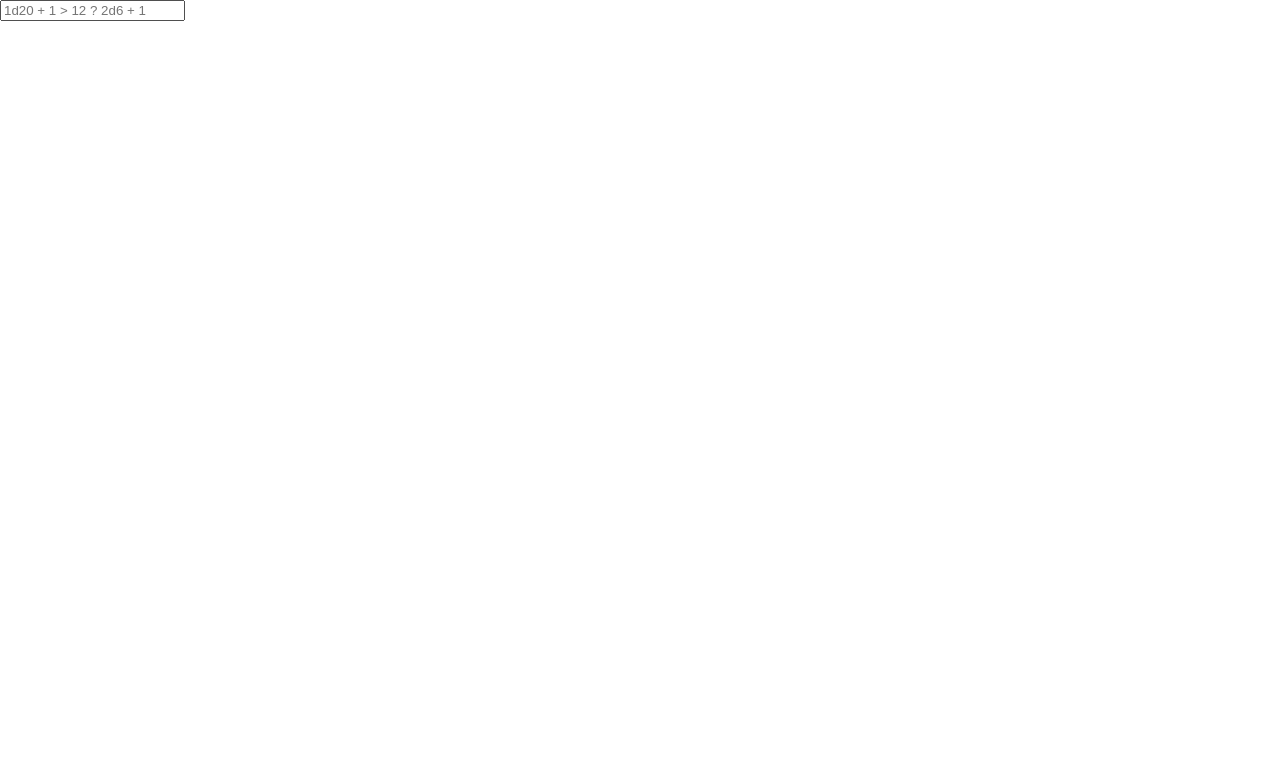
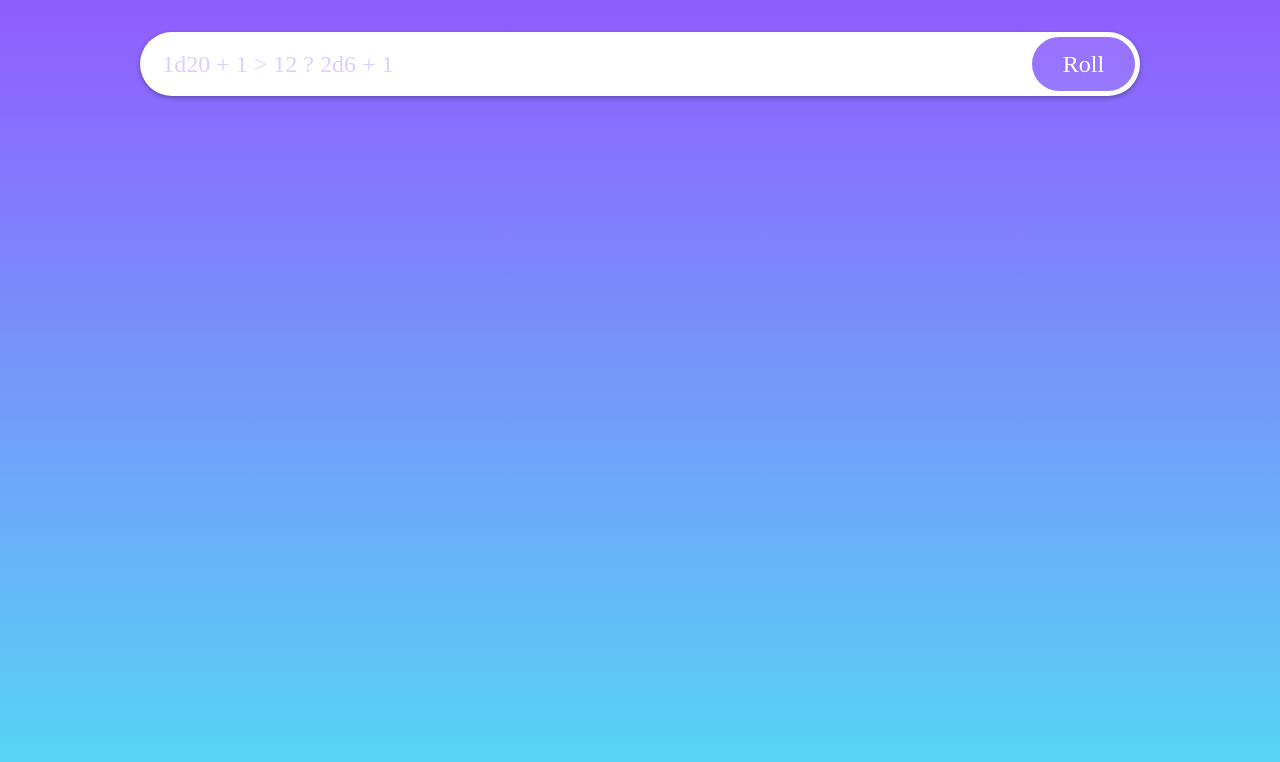
Before and after one commit to QuentinRoy/dnd-roll, a Next.js app: page / in a window 1280 px wide. Shown: the top 762 px of the page. Built offline with nearby package versions, Linux system fonts and the light colour scheme.

Commit message:
input component

```diff
--- /dev/null
+++ b/components/CommandHistory.tsx
@@ -0,0 +1,15 @@
+import { SolvedCommand } from "../api/solveCommand";
+
+export type CommandHistoryProps = { commands: SolvedCommand[] };
+
+export default function CommandHistory({ commands }: CommandHistoryProps) {
+  return (
+    <ul>
+      {commands.map((c) => (
+        <li key={c.id}>
+          {c.operations[0].result == null ? "failed" : c.operations[0].result}
+        </li>
+      ))}
+    </ul>
+  );
+}
--- /dev/null
+++ b/components/ErrorMessage.tsx
@@ -0,0 +1,7 @@
+export type ErrorMessageProps = {
+  error?: Error;
+};
+
+export default function ErrorMessage({ error }) {
+  return <div>{error == null ? null : error.message}</div>;
+}
--- /dev/null
+++ b/components/Input.module.scss
@@ -0,0 +1,64 @@
+@import "../styles/colors.scss";
+
+$form-height: 4em;
+$form-padding: $form-height * 0.08;
+$font-size: 1.5em;
+
+.form {
+  margin: auto;
+  width: 100%;
+  height: $form-height;
+  border-radius: $form-height;
+  background-color: $white;
+  box-sizing: border-box;
+  box-shadow: 0 0.125em 0.3125em rgba($black, 0.3);
+  padding: $form-padding;
+
+  // position form inputs
+  display: flex;
+  justify-content: center;
+}
+
+.input,
+.button {
+  font: inherit;
+  border: 0;
+  outline: 0;
+  border-radius: $form-height;
+  box-sizing: border-box;
+  font-size: $font-size;
+  padding: 0 0.714em;
+}
+
+.input {
+  color: $startColor;
+  height: 100%;
+  width: 100%;
+
+  &::placeholder {
+    color: scale-color($color: $startColor, $whiteness: 70%);
+  }
+}
+
+.button {
+  color: $white;
+  padding: 0;
+  height: 100%;
+  width: 4.8em;
+  cursor: pointer;
+  background: linear-gradient(180deg, $startColor 0%, $bottomColor 100%);
+  background-repeat: no-repeat;
+  background-attachment: fixed;
+
+  &:active,
+  &:disabled {
+    cursor: inherit;
+    background: linear-gradient(
+      180deg,
+      scale-color($color: $startColor, $whiteness: 10%) 0%,
+      scale-color($color: $bottomColor, $whiteness: 10%) 100%
+    );
+    background-repeat: no-repeat;
+    background-attachment: fixed;
+  }
+}
--- /dev/null
+++ b/components/Input.tsx
@@ -0,0 +1,42 @@
+import { ReactElement, ReactNode } from "react";
+import styles from "./Input.module.scss";
+
+export type InputProps = {
+  value: string;
+  onChange: (newValue: string) => void;
+  onSubmit: (newValue: string) => void;
+  placeholder?: string;
+  submitLabel?: ReactNode;
+};
+
+export default function Input({
+  submitLabel = "Submit",
+  value,
+  onChange,
+  onSubmit,
+  placeholder,
+}: InputProps) {
+  return (
+    <form
+      className={styles.form}
+      onSubmit={(evt) => {
+        evt.preventDefault();
+        onSubmit(value);
+      }}
+    >
+      <input
+        type="text"
+        placeholder={placeholder}
+        value={value}
+        onChange={(evt) => {
+          onChange(evt.target.value);
+        }}
+        className={styles.input}
+        required
+      />
+      <button className={styles.button} type="submit" disabled={value === ""}>
+        {submitLabel}
+      </button>
+    </form>
+  );
+}
--- /dev/null
+++ b/components/Layout.module.scss
@@ -0,0 +1,4 @@
+.layout {
+  width: 1000px;
+  margin: 2em auto;
+}
--- /dev/null
+++ b/components/Layout.tsx
@@ -0,0 +1,20 @@
+import * as React from "react";
+import Head from "next/head";
+import styles from "./Layout.module.scss";
+
+export type LayoutProps = {
+  children: React.ReactChildren;
+  title: string;
+};
+
+export default function Layout({ children, title }) {
+  return (
+    <div className={styles.layout}>
+      <Head>
+        <title>{title}</title>
+        <link rel="icon" href="/favicon.ico" />
+      </Head>
+      {children}
+    </div>
+  );
+}
--- a/package.json
+++ b/package.json
@@ -18,6 +18,7 @@
     "pegjs": "^0.10.0",
     "react": "17.0.1",
     "react-dom": "17.0.1",
+    "sass": "^1.32.5",
     "type-fest": "^0.7.1"
   },
   "devDependencies": {
--- a/pages/_app.tsx
+++ b/pages/_app.tsx
@@ -1,4 +1,5 @@
 import "../styles/reset.css";
+import "../styles/main.scss";
 import App from "next/app";
 
 export default App;
--- a/pages/index.tsx
+++ b/pages/index.tsx
@@ -1,6 +1,9 @@
-import Head from "next/head";
 import * as React from "react";
 import solveCommand, { SolvedCommand } from "../api/solveCommand";
+import CommandHistory from "../components/CommandHistory";
+import ErrorMessage from "../components/ErrorMessage";
+import Input from "../components/Input";
+import Layout from "../components/Layout";
 import { parse } from "../grammar/grammar";
 
 function reducer(state: State, action: Action) {
@@ -44,39 +47,22 @@ export default function Home() {
   }, [error]);
 
   return (
-    <div>
-      <Head>
-        <title>D&amp;D Roll</title>
-        <link rel="icon" href="/favicon.ico" />
-      </Head>
-
+    <Layout title="D&amp;D Roll">
       <main>
-        <form
-          onSubmit={(evt) => {
-            evt.preventDefault();
+        <Input
+          submitLabel="Roll"
+          onChange={(value) => {
+            dispatch({ type: "INPUT", input: value });
+          }}
+          onSubmit={() => {
             dispatch({ type: "SUBMIT" });
           }}
-        >
-          <input
-            type="text"
-            placeholder="1d20 + 1 > 12 ? 2d6 + 1"
-            value={input}
-            onChange={(evt) => {
-              dispatch({ type: "INPUT", input: evt.target.value });
-            }}
-          />
-        </form>
-        <div>{error == null ? null : error.message}</div>
-        <ul>
-          {history.map((c) => (
-            <li key={c.id}>
-              {c.operations[0].result == null
-                ? "failed"
-                : c.operations[0].result}
-            </li>
-          ))}
-        </ul>
+          value={input}
+          placeholder="1d20 + 1 > 12 ? 2d6 + 1"
+        />
+        <ErrorMessage error={error} />
+        <CommandHistory commands={history} />
       </main>
-    </div>
+    </Layout>
   );
 }
--- /dev/null
+++ b/styles/colors.scss
@@ -0,0 +1,4 @@
+$startColor: rgb(145, 92, 255);
+$bottomColor: rgb(85, 218, 245);
+$white: #fff;
+$black: #000;
--- /dev/null
+++ b/styles/main.scss
@@ -0,0 +1,8 @@
+@import "./colors.scss";
+
+body {
+  background: $startColor;
+  background: linear-gradient(180deg, $startColor 0%, $bottomColor 100%);
+  background-repeat: no-repeat;
+  background-attachment: fixed;
+}
```
Also changed, not shown: 1 other file (tests, documents, lock files or other folders).
